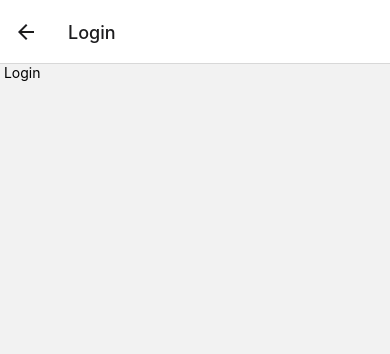
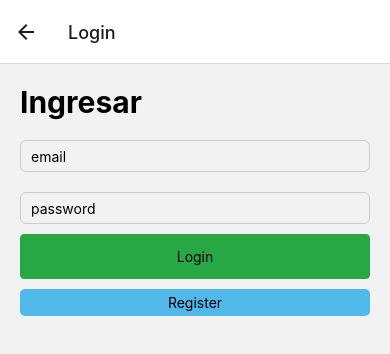
Before and after one commit to maydolensky/Progra3RN, a React Native app: screen /Login in a window 390 px wide. Shown: the top 354 px of the page. Built offline with nearby package versions, Linux system fonts and the light colour scheme.

Commit message:
login wip

```diff
--- a/App.js
+++ b/App.js
@@ -13,7 +13,7 @@ export default function App() {
     <NavigationContainer>
       <Stack.Navigator>
       <Stack.Screen name="Register" component={Register} screenOptions={{tabBarShowLabel:false}} />
-
+      <Stack.Screen name= "HomeMenu" component= {HomeMenu} screenOptions ={{tabBarShowLabel:false}}/>
       <Stack.Screen name="Login" component={Login} screenOptions={{tabBarShowLabel:false}}    />
       </Stack.Navigator>
     </NavigationContainer>
--- a/src/Screens/Login.js
+++ b/src/Screens/Login.js
@@ -1,15 +1,88 @@
 import React, { Component } from 'react'
-import { Text, View } from "react-native";
+import { StyleSheet, Text, View, TextInput, TouchableOpacity } from 'react-native';
+import { auth } from "../firebase/config";
 
+class Login extends Component {
+  constructor(props) {
+    super(props)
+    this.state = {
+      email: '',
+      password: '',
+      loged: false,
+      errorMSG: ""
+    }
+  }
+  handleSubmit(email, password){
+    if (email === '' || password === ''){
+      this.setState({errorMSG: 'todos lo campos son obligatorios'})
+      return(this.state.errorMSG)
 
- class Login extends Component {
+    }else{
+    auth.signInWithEmailAndPassword(email, password).then(response =>{this.props.navigation.navigate("HomeMenu"), this.setState({loged:true, errorMSG: ""})})
+    .catch(error => this.setState({errorMSG: error.message}))
+  }}
   render() {
     return (
-        <View>
-        <Text> Login </Text>
-     </View>
+      <View style={styles.container}>
+        <Text style={styles.heading}>Ingresar</Text>
+        <TextInput style={styles.field}
+          keyboardType='email-address'
+          placeholder='email'
+          onChangeText={text => this.setState({ email: text })}
+          value={this.state.email} />
+        <TextInput style={styles.field}
+          keyboardType='default'
+          placeholder='password'
+          secureTextEntry={true}
+          onChangeText={text => this.setState({ password: text })}
+          value={this.state.password} />
+        <TouchableOpacity style={styles.boton} onPress={() => this.handleSubmit(this.state.email, this.state.password)}>
+          <Text style={[styles.boton]}> Login </Text>
+        </TouchableOpacity>
+        {this.state.errorMSG && <Text>{this.state.errorMSG}</Text>}
+        <TouchableOpacity
+          onPress={() => this.props.navigation.navigate ('Register')} style={styles.button}
+        ><Text>Register</Text> </TouchableOpacity>
+      </View>
     )
   }
 }
-
 export default Login
+const styles = StyleSheet.create({
+  container:{
+    margin: 20,
+  },
+  heading:{
+    fontSize: 30,
+    fontWeight:700,
+    marginBottom:10,
+  },
+  field:{
+    height: 20,
+    paddingVertical: 15,
+    paddingHorizontal: 10,
+    borderWidth: 1,
+    borderColor:'#ccc' ,
+    borderStyle: 'solid',
+    borderRadius: 6,
+    marginVertical: 10
+  },
+  boton: {
+    backgroundColor: '#28A745',
+    paddingHorizontal: 10,
+    paddingVertical: 6,
+    alignItems: 'center',
+    borderRadius: 4,
+    borderWidth: 1,
+    borderStyle: 'solid',
+    borderColor: '#28A745',
+},
+  button:{
+    backgroundColor: "#51B9E9",
+    borderRadius: 5,
+    padding:5,
+    width:"100%",
+    alignItems: "center",
+    marginTop:10,
+  },
+})
```
